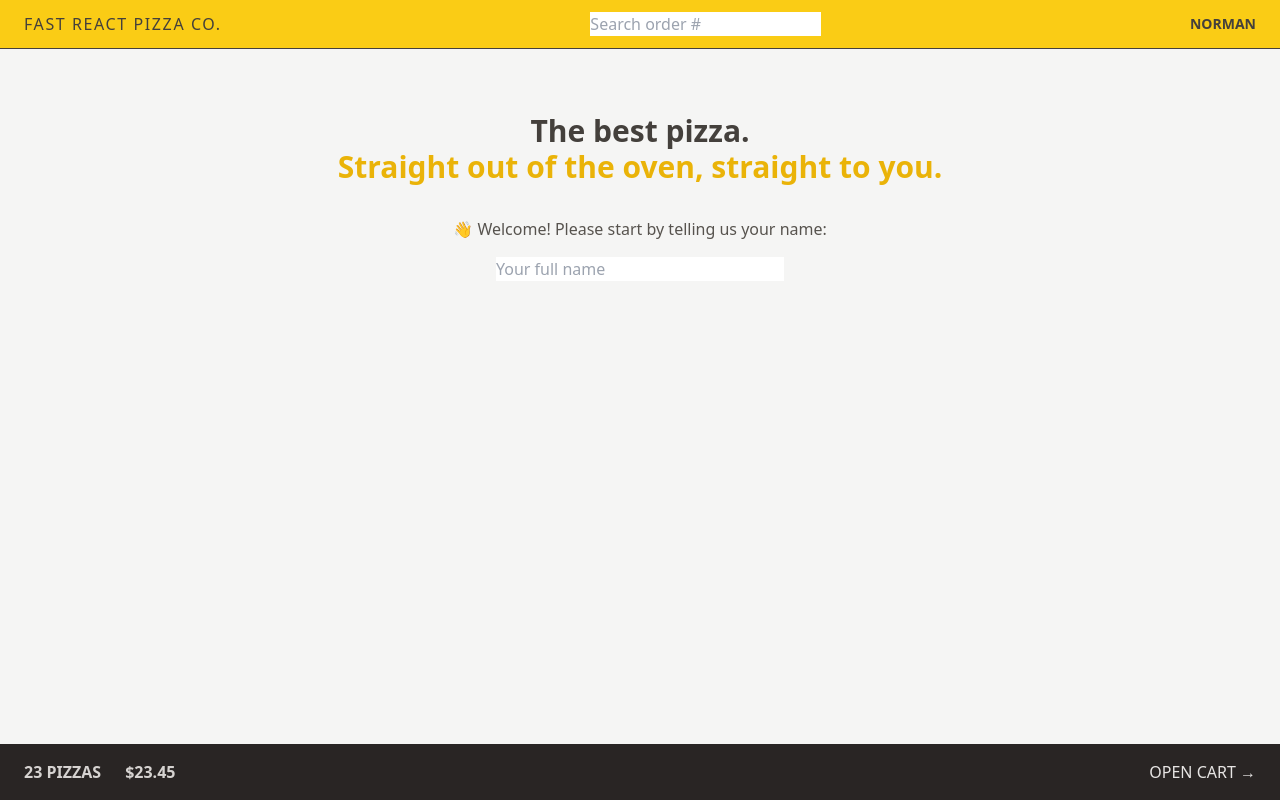
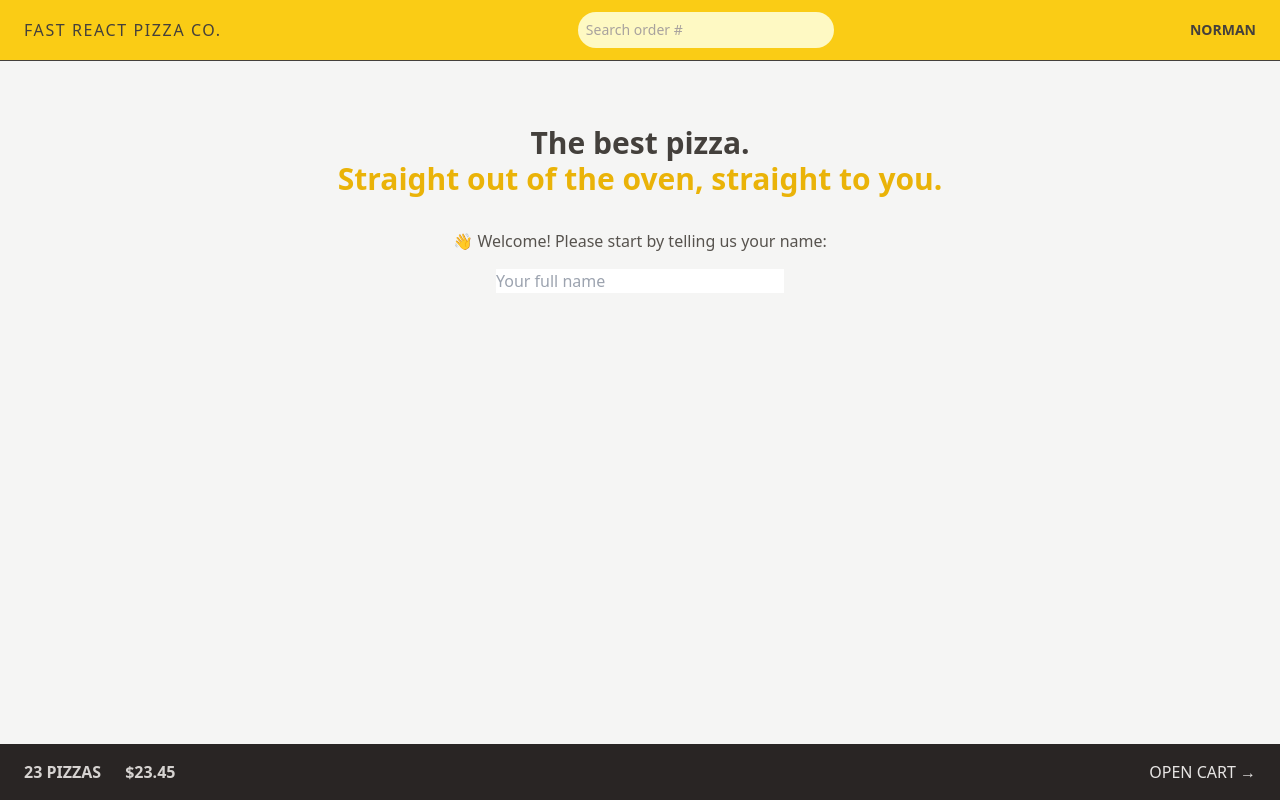
Before and after one commit to DRV111/fast-react-pizza, a React (Vite) app: page / in a window 1280 px wide. Built offline with nearby package versions, Linux system fonts and the light colour scheme.

Commit message:
feat: add styles to SearchOrder

```diff
--- a/src/features/order/SearchOrder.jsx
+++ b/src/features/order/SearchOrder.jsx
@@ -1,20 +1,21 @@
-import { useState } from 'react';
-import { useNavigate } from 'react-router-dom';
+import { useState } from "react";
+import { useNavigate } from "react-router-dom";
 
 function SearchOrder() {
-  const [query, setQuery] = useState('');
+  const [query, setQuery] = useState("");
   const navigate = useNavigate();
 
   function handleSubmit(e) {
     e.preventDefault();
     if (!query) return;
     navigate(`/order/${query}`);
-    setQuery('');
+    setQuery("");
   }
 
   return (
     <form onSubmit={handleSubmit}>
       <input
+        className="focus-ring-opacity-50 w-28 rounded-full bg-yellow-100 px-2 py-2 text-sm transition-all duration-300 placeholder:text-stone-400  focus:outline-none focus:ring focus:ring-yellow-500 sm:w-64 sm:focus:w-72"
         placeholder="Search order #"
         value={query}
         onChange={(e) => {
```
